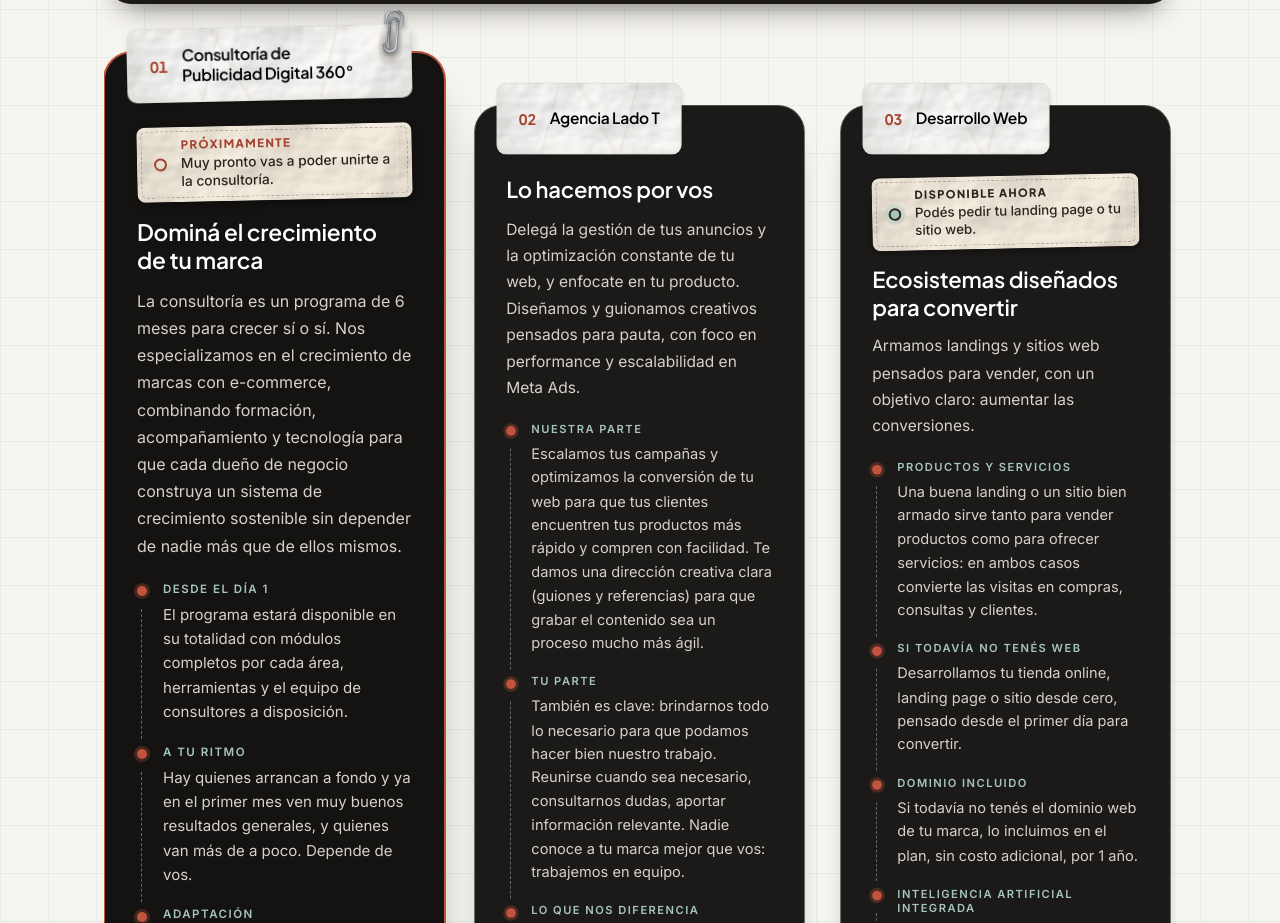
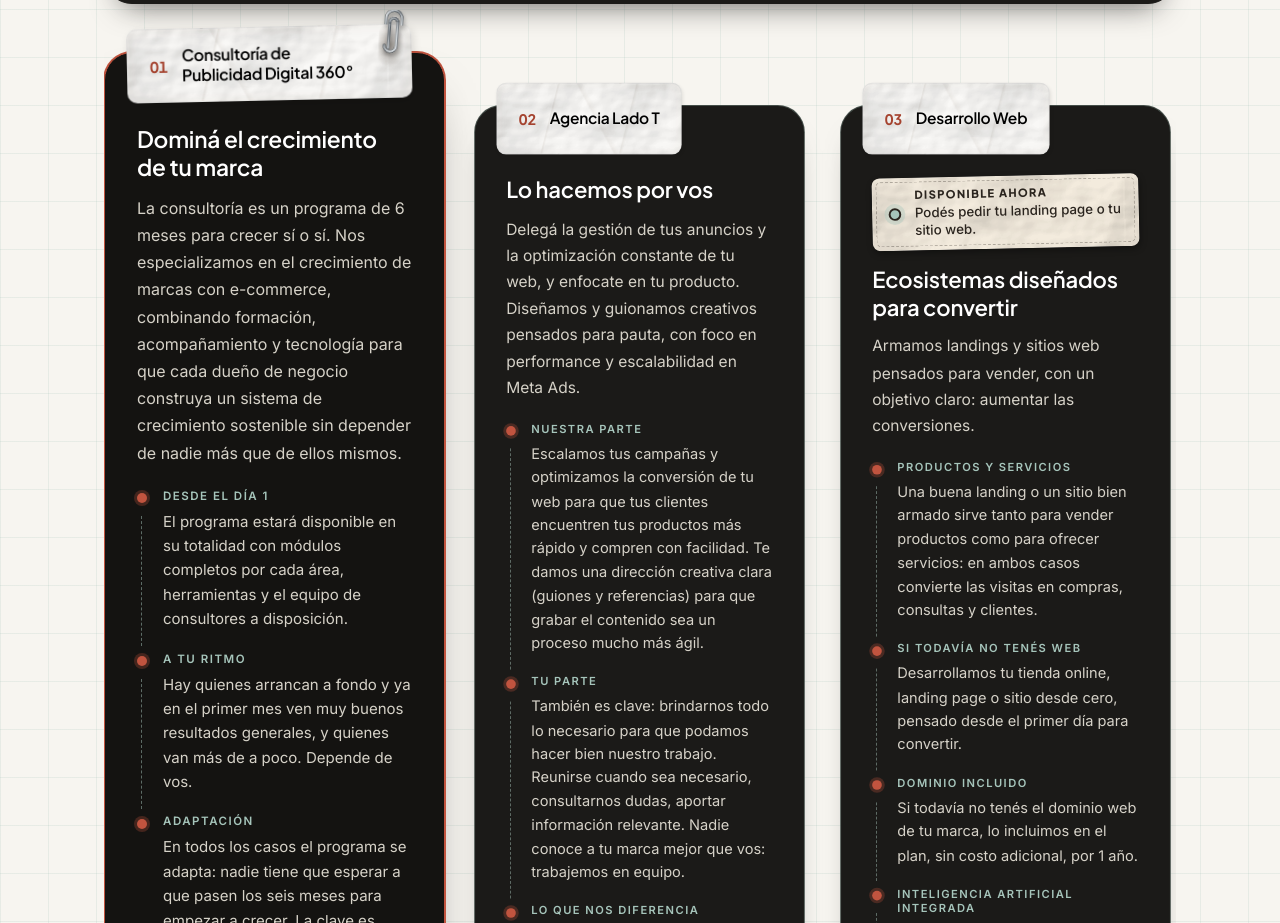
Before and after one commit to Studioladot/landing-ladot, a plain HTML site: page index.html in a window 1280 px wide. Shown: the part 1047-1970 px from the top of the page. Drawn offline with Linux system fonts and the light colour scheme; a script that the page names is missing.

Commit message:
Remove the 'Próximamente' stub from the consultoría card
Co-Authored-By: Claude Sonnet 5.5 <noreply@anthropic.com>

```diff
--- a/index.html
+++ b/index.html
@@ -766,10 +766,8 @@ svg{ display:block; }
 .svc-text > .svc-stub::after{                           /* punto de estado */
   content:""; position:absolute; left:17px; top:50%; width:13px; height:13px; margin-top:-6.5px; border-radius:50%; box-sizing:border-box;
 }
-.svc-stub--soon::after{ border:2px solid var(--accent-2); background:transparent; }
 .svc-stub--now::after{ background:var(--mint); border:2px solid #2A241E; animation:stubPulse 2.4s ease-in-out infinite; }
 .svc-stub__k{ font-family:"Plus Jakarta Sans","Inter",sans-serif; font-weight:800; font-size:.72rem; letter-spacing:.12em; text-transform:uppercase; line-height:1.2; }
-.svc-stub--soon .svc-stub__k{ color:var(--accent-2); }
 .svc-stub__t{ font-family:"Inter","Helvetica Neue",Helvetica,Arial,sans-serif; font-weight:500; font-size:.86rem; line-height:1.35; }
 @keyframes stubPulse{ 0%,100%{ box-shadow:0 0 0 0 rgba(166,197,187,.0); } 50%{ box-shadow:0 0 0 5px rgba(166,197,187,.45); } }
 .svc-link{ margin-top:auto; font-size:.95rem; padding:.9rem 1.5rem; }   /* el botón siempre al pie: las tarjetas alinean */
@@ -1252,7 +1250,6 @@ body.ready .rise{ opacity:1; transform:none; }
             </div>
           </div>
           <div class="svc-text">
-            <p class="svc-stub svc-stub--soon"><span class="svc-stub__k">Próximamente</span><span class="svc-stub__t">Muy pronto vas a poder unirte a la consultoría.</span></p>
             <h3>Dominá el crecimiento de tu marca</h3>
             <p class="svc-lead">La consultoría es un programa de 6 meses para crecer sí o sí. Nos especializamos en el crecimiento de marcas con e-commerce, combinando formación, acompañamiento y tecnología para que cada dueño de negocio construya un sistema de crecimiento sostenible sin depender de nadie más que de ellos mismos.</p>
             <div class="svc-blks">
```
Also changed, not shown: ladot-artifact.html (+0 -3 lines).
